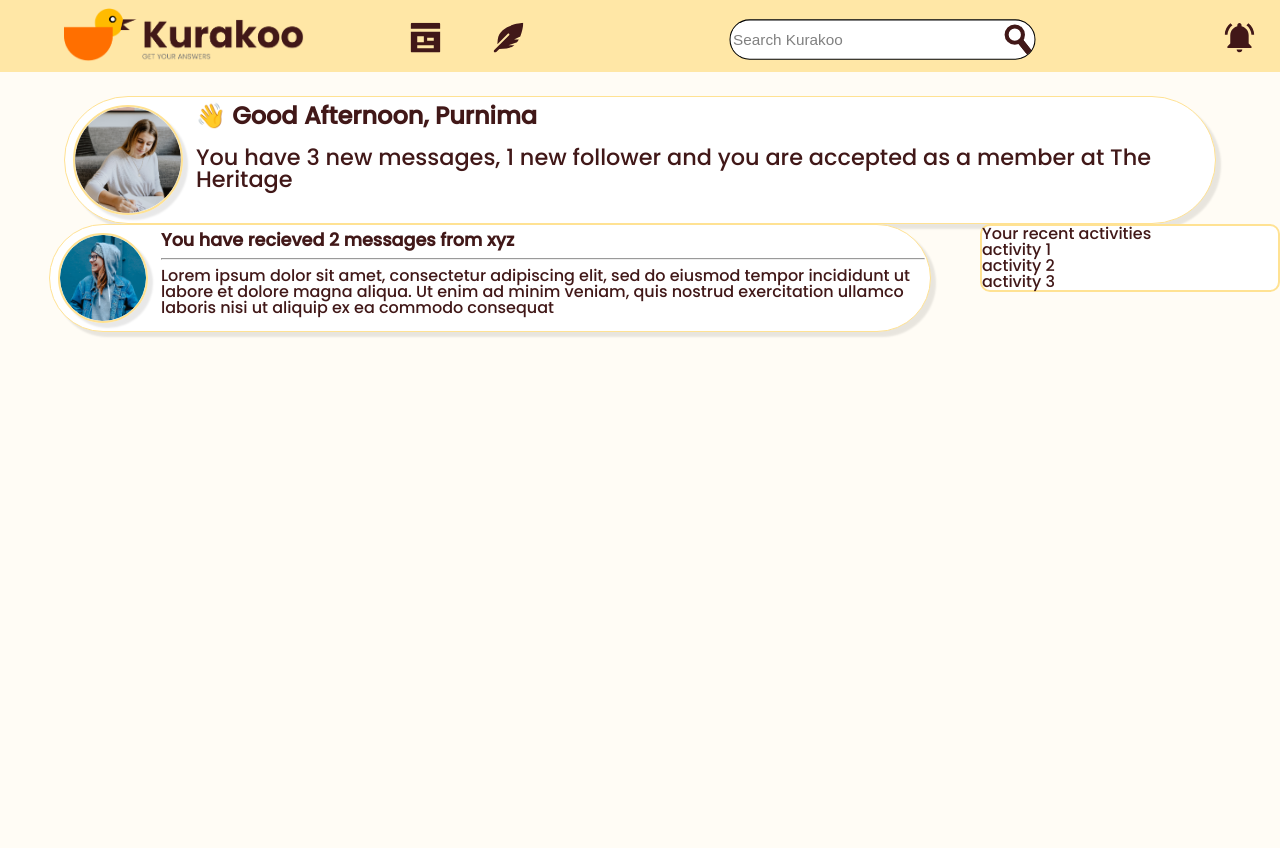
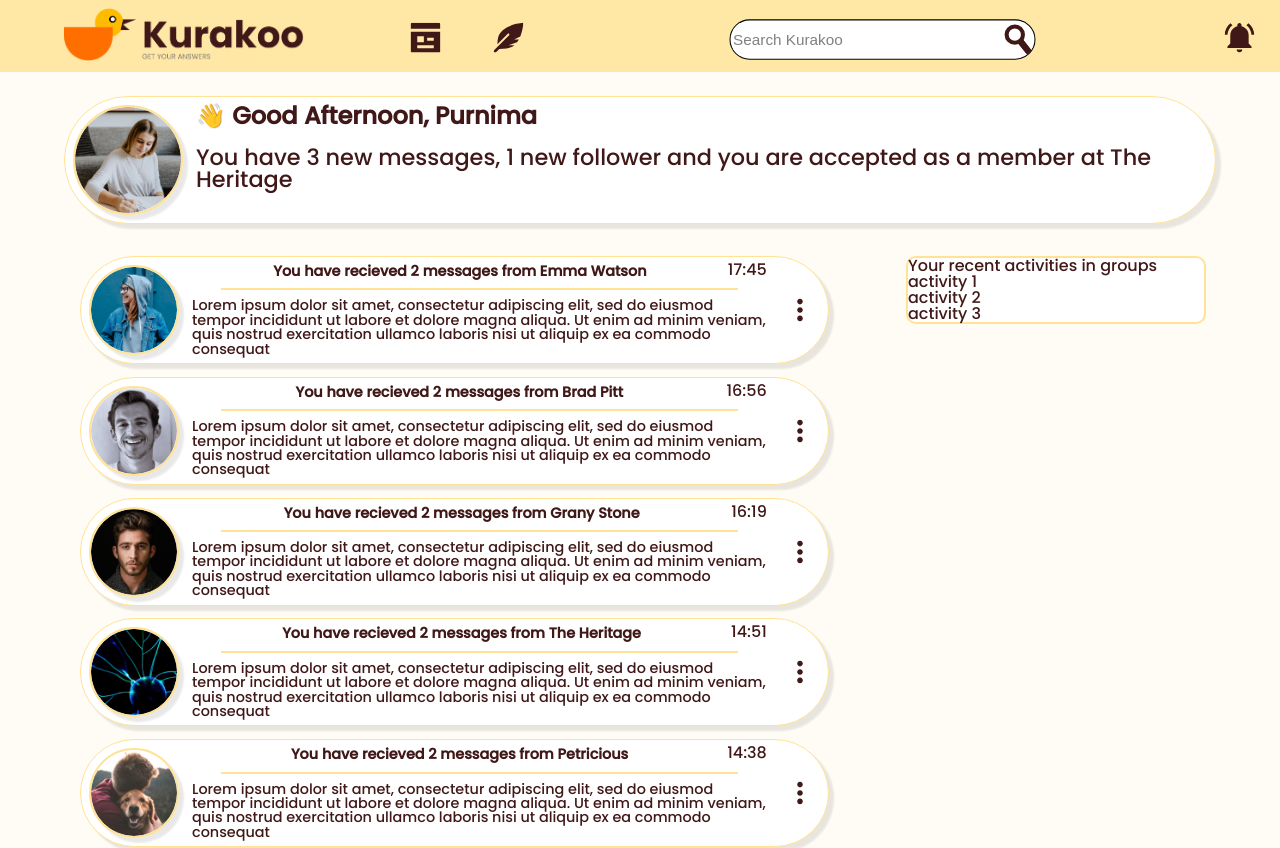
Before and after one commit to purnima143/Kurakoo, a React (Create React App) app in the folder client/: page /notification in a window 1280 px wide. Shown: the top 848 px of the page. Before the commit the page ends 800 px from the top, so only its background shows below. Built offline with nearby package versions, Linux system fonts and the light colour scheme.

Commit message:
notification data added

```diff
--- a/client/src/Component/NotificationPage/NotficationComp.js
+++ b/client/src/Component/NotificationPage/NotficationComp.js
@@ -1,7 +1,20 @@
 import React from 'react';
 import './NotificationComp.css';
+import { makeStyles } from '@material-ui/core/styles';
+import MoreVertIcon from '@material-ui/icons/MoreVert';
 
-function Notification({image}){
+const useStyles = makeStyles({
+    more: {
+        margin: "0rem .5rem",
+        position: "relative",
+        top: "50%",
+        transform: "translateY(-50%) scale(1.4)",
+    }
+});
+
+function Notification({username, timeStamp, type, read, message, image}){
+
+    const classes = useStyles();
 
     return (
         <>
@@ -10,15 +23,21 @@ function Notification({image}){
                     <img className = "img" src = { image } alt = "alt" />
                 </div>
                 <div className = "content-div">
-                    <div className = "content-head">
-                        <h1> You have recieved 2 messages from xyz </h1>
+                    <div className = "content-head-div">
+                        <h1 className = "content-head"> You have recieved 2 messages from {username} </h1>
+                        <div className = "time-stamp">
+                            {timeStamp}
+                        </div>
                     </div>
                     <hr/>
                     <div>
                         <p className = "content-body">
-                        Lorem ipsum dolor sit amet, consectetur adipiscing elit, sed do eiusmod tempor incididunt ut labore et dolore magna aliqua. Ut enim ad minim veniam, quis nostrud exercitation ullamco laboris nisi ut aliquip ex ea commodo consequat
+                            {message}
                         </p>
                     </div>
+                </div>
+                <div className = "more">
+                    <MoreVertIcon className = { classes.more } />
                 </div>
             </div>
         </>
--- a/client/src/Component/NotificationPage/NotificationComp.css
+++ b/client/src/Component/NotificationPage/NotificationComp.css
@@ -1,6 +1,6 @@
 .notification{
     width: 90%;
-    margin: auto;
+    margin: 0rem 1rem 0.8rem;
     border: solid 1px var(--darker-shade);
     display: flex;
     border-radius: 5rem;
@@ -12,14 +12,28 @@
     margin: 5px;
 }
 
+.notification .content-head-div{
+    display: flex;
+}
+
 .notification .content-head{
-    font-size: 1.1rem;
+    font-size: .9rem;
     font-weight: bolder;
     margin: 2px auto;
 }
 
+.notification .time-stamp{
+
+}
+
 .notification .content-body{
-    font-size: 1rem;
+    font-size: .9rem;
+}
+
+.notification hr{
+    border: solid 2px var(--darker-shade);
+    border-bottom: none;
+    width: 90%;
 }
 
 .notification .img-div{
@@ -34,3 +48,17 @@
     border-radius: 100px;
     box-shadow: 5px 5px 2px var(--shadow-color);
 }
+
+.more{
+    margin: auto 8px;
+    height: 90px;
+    width: 90px;
+    border-top-right-radius: 100px;
+    border-bottom-right-radius: 100px;
+}
+
+.more :hover{
+    background-color: var(--darker-shade);
+    border-radius: 50%;
+    cursor: pointer;
+}
--- a/client/src/Component/NotificationPage/NotificationPage.css
+++ b/client/src/Component/NotificationPage/NotificationPage.css
@@ -53,4 +53,5 @@ body{
 
 .notification-body{
     display: flex;
+    margin: 0rem 4rem;
 }
--- a/client/src/Component/NotificationPage/NotificationPage.js
+++ b/client/src/Component/NotificationPage/NotificationPage.js
@@ -6,6 +6,11 @@ import Notification from './NotficationComp';
 import Logo from '../kurakoo-logo.png';
 import Image from './images/Vector.png';
 import Image1 from './images/Vector1.png';
+import Image2 from './images/Vector2.png';
+import Image3 from './images/Vector3.png';
+import Image4 from './images/Vector4.png';
+import Image5 from './images/Vector5.png';
+import Image6 from './images/Vector6.png';
 import WebOutlinedIcon from '@material-ui/icons/WebOutlined';
 
 function getTime(){
@@ -45,6 +50,9 @@ function NotificationPage(){
                         </div>
                     </div>
                 </div>
+
+                <br/><br/>
+
                 <div className = "notification-body">
 
                     <div className = "notifications-container">
@@ -53,7 +61,7 @@ function NotificationPage(){
                                 data.map((item, index) =>{
                                     return (
                                         <li>
-                                            <Notification image = {item.image} />
+                                            <Notification {...item} />
                                         </li>
                                     );
                                 })
@@ -85,4 +93,52 @@ const data = [
         image: Image1,
         message: "Lorem ipsum dolor sit amet, consectetur adipiscing elit, sed do eiusmod tempor incididunt ut labore et dolore magna aliqua. Ut enim ad minim veniam, quis nostrud exercitation ullamco laboris nisi ut aliquip ex ea commodo consequat",
     },
+    {
+        username: "Brad Pitt",
+        timeStamp: "16:56",
+        type: "message",
+        read: false,
+        image: Image2,
+        message: "Lorem ipsum dolor sit amet, consectetur adipiscing elit, sed do eiusmod tempor incididunt ut labore et dolore magna aliqua. Ut enim ad minim veniam, quis nostrud exercitation ullamco laboris nisi ut aliquip ex ea commodo consequat",
+    },
+    {
+        username: "Grany Stone",
+        timeStamp: "16:19",
+        type: "message",
+        read: false,
+        image: Image3,
+        message: "Lorem ipsum dolor sit amet, consectetur adipiscing elit, sed do eiusmod tempor incididunt ut labore et dolore magna aliqua. Ut enim ad minim veniam, quis nostrud exercitation ullamco laboris nisi ut aliquip ex ea commodo consequat",
+    },
+    {
+        username: "The Heritage",
+        timeStamp: "14:51",
+        type: "message",
+        read: false,
+        image: Image4,
+        message: "Lorem ipsum dolor sit amet, consectetur adipiscing elit, sed do eiusmod tempor incididunt ut labore et dolore magna aliqua. Ut enim ad minim veniam, quis nostrud exercitation ullamco laboris nisi ut aliquip ex ea commodo consequat",
+    },
+    {
+        username: "Petricious",
+        timeStamp: "14:38",
+        type: "message",
+        read: false,
+        image: Image5,
+        message: "Lorem ipsum dolor sit amet, consectetur adipiscing elit, sed do eiusmod tempor incididunt ut labore et dolore magna aliqua. Ut enim ad minim veniam, quis nostrud exercitation ullamco laboris nisi ut aliquip ex ea commodo consequat",
+    },
+    {
+        username: "Emma Watson",
+        timeStamp: "17:45",
+        type: "message",
+        read: false,
+        image: Image6,
+        message: "Lorem ipsum dolor sit amet, consectetur adipiscing elit, sed do eiusmod tempor incididunt ut labore et dolore magna aliqua. Ut enim ad minim veniam, quis nostrud exercitation ullamco laboris nisi ut aliquip ex ea commodo consequat",
+    },
+    {
+        username: "Emma Watson",
+        timeStamp: "17:45",
+        type: "message",
+        read: false,
+        image: Image6,
+        message: "Lorem ipsum dolor sit amet, consectetur adipiscing elit, sed do eiusmod tempor incididunt ut labore et dolore magna aliqua. Ut enim ad minim veniam, quis nostrud exercitation ullamco laboris nisi ut aliquip ex ea commodo consequat",
+    },
 ];
--- a/client/src/Component/NotificationPage/sideBar.css
+++ b/client/src/Component/NotificationPage/sideBar.css
@@ -1,6 +1,5 @@
 .sidebar{
     height: 100%;
-
 }
 
 .activities-div{
@@ -8,5 +7,5 @@
     border-radius: 10px;
     width: 300px;
     background-color: var(--white);
-    margin: auto;
+    margin: 0px 10px;
 }
--- a/client/src/Component/NotificationPage/sideBar.js
+++ b/client/src/Component/NotificationPage/sideBar.js
@@ -8,7 +8,7 @@ function Sidebar(){
             <div className = "sidebar">
                 <div className = "activities-div">
                     <div className = "activities-head">
-                        <h2>Your recent activities</h2>
+                        <h2>Your recent activities in groups</h2>
                     </div>
                     <div className = "activities-body">
                         <ul className = "activities-list">
```
